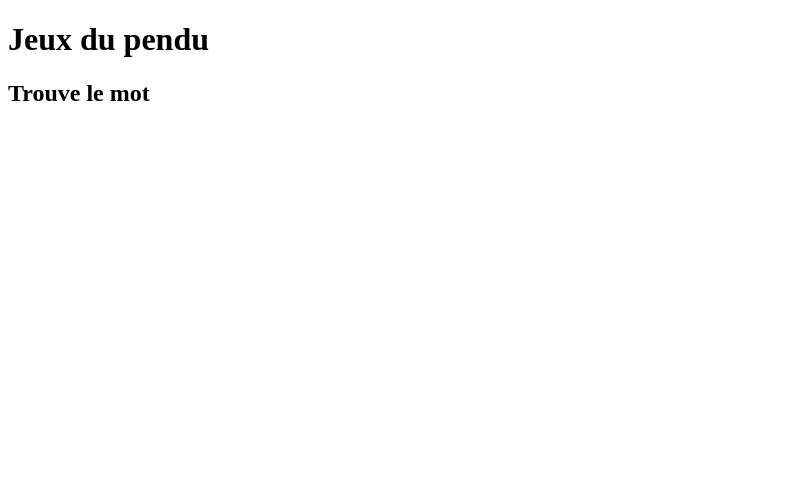
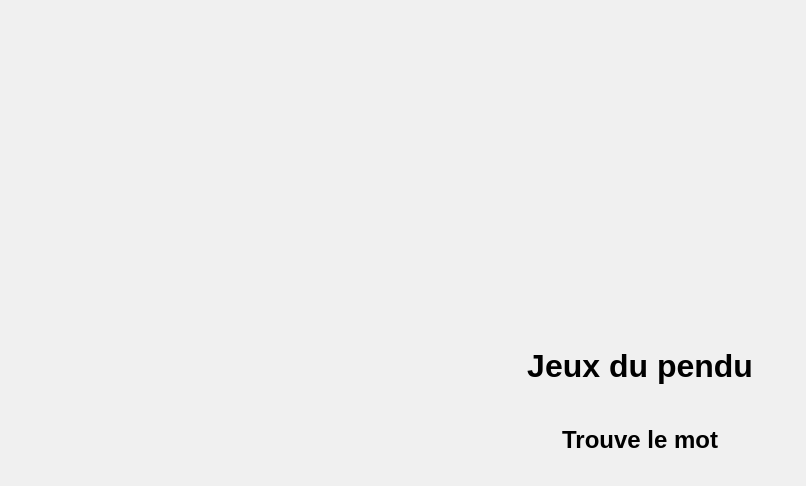
Before and after one commit to Samuel-Viv/jeuDuPendu, a plain HTML site: page index.html in a window 1280 px wide. Shown: the whole page, without its empty margins (0-806 px from the left). Drawn offline with Linux system fonts and the light colour scheme.

Commit message:
Add page CSS

```diff
--- a/index.html
+++ b/index.html
@@ -3,6 +3,7 @@
   <head>
     <meta charset="UTF-8" />
     <meta name="viewport" content="width=device-width, initial-scale=1.0" />
+    <link rel="stylesheet" href="style.css" />
     <title>Jeux du pendu</title>
   </head>
   <body>
--- /dev/null
+++ b/style.css
@@ -0,0 +1,11 @@
+body {
+  background-color: #f0f0f0;
+  font-family: Arial, sans-serif;
+  margin: 0;
+  padding: 0;
+  display: flex;
+  justify-content: center;
+  align-items: center;
+  flex-direction: column;
+  height: 100vh;
+}
```
